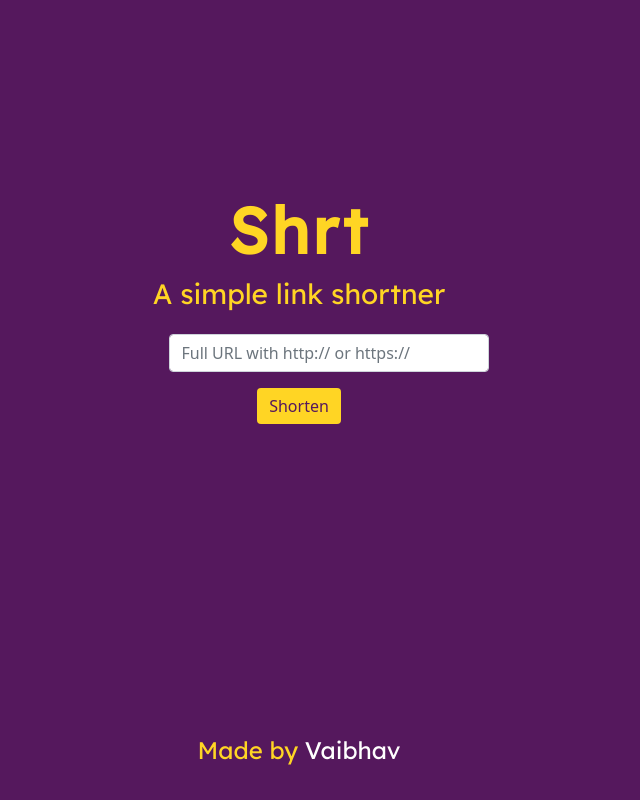
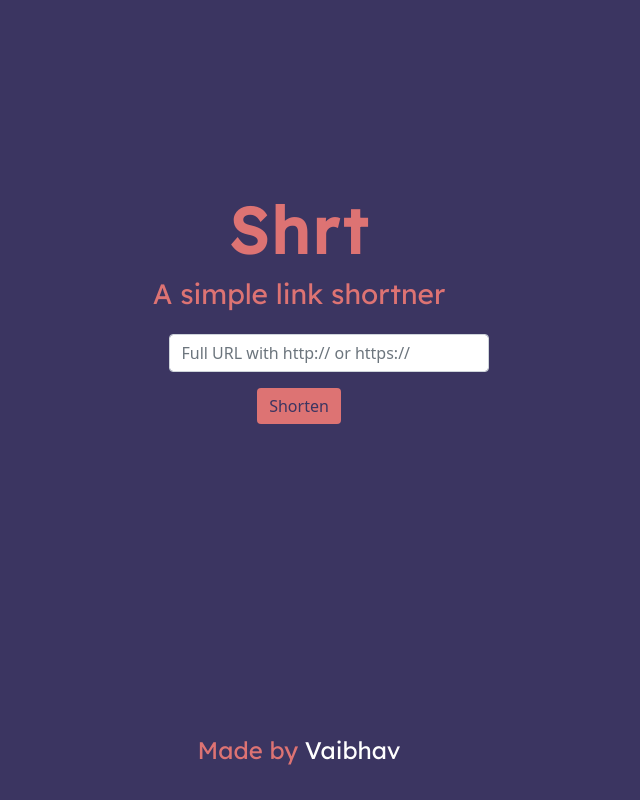
Before and after one commit to Tech-Shell/shrt, a Node server app: page / in a window 1280 px wide. Shown: the whole page, without its empty margins (341-981 px from the left). Run offline with Node 20, Linux system fonts and the light colour scheme; some libraries are stand-ins or nearby versions.

Commit message:
frontend update

```diff
--- a/views/index.ejs
+++ b/views/index.ejs
@@ -16,11 +16,11 @@
 
     <style>
         body{
-            background-color: #55185D;
+            background-color: #3B3561;
         }
         h1,h3,h6{
             font-family: 'Lexend Deca', sans-serif;
-            color: #FFD524;
+            color: #DD7373;
             text-align: center;
         }
         .head{
@@ -45,26 +45,26 @@
             bottom: 2rem;
             width: 100%;
             text-align: center;
-            color: #FFD524;
+            color: #DD7373;
             font-family: 'Lexend Deca', sans-serif;
             font-size: 1.5rem;
         }
         .btn{
-            background-color: #FFD524;
-            color: #55185D;
+            background-color: #DD7373;
+            color: #3B3561;
             border: none;
         }
         .btn:hover{
-            color: #FFD524;
-            background-color: #55185D;
-            border: 1px solid #FFD524;
+            color: #DD7373;
+            background-color: #3B3561;
+            border: 1px solid #DD7373;
         }
         a{
             text-decoration: none;
             color: white;
         }
         a:hover{
-            color: #FFD524;
+            color: #DD7373;
         }
     </style>
   </head>
```
Also changed, not shown: views/link.ejs (+6 -6 lines).
